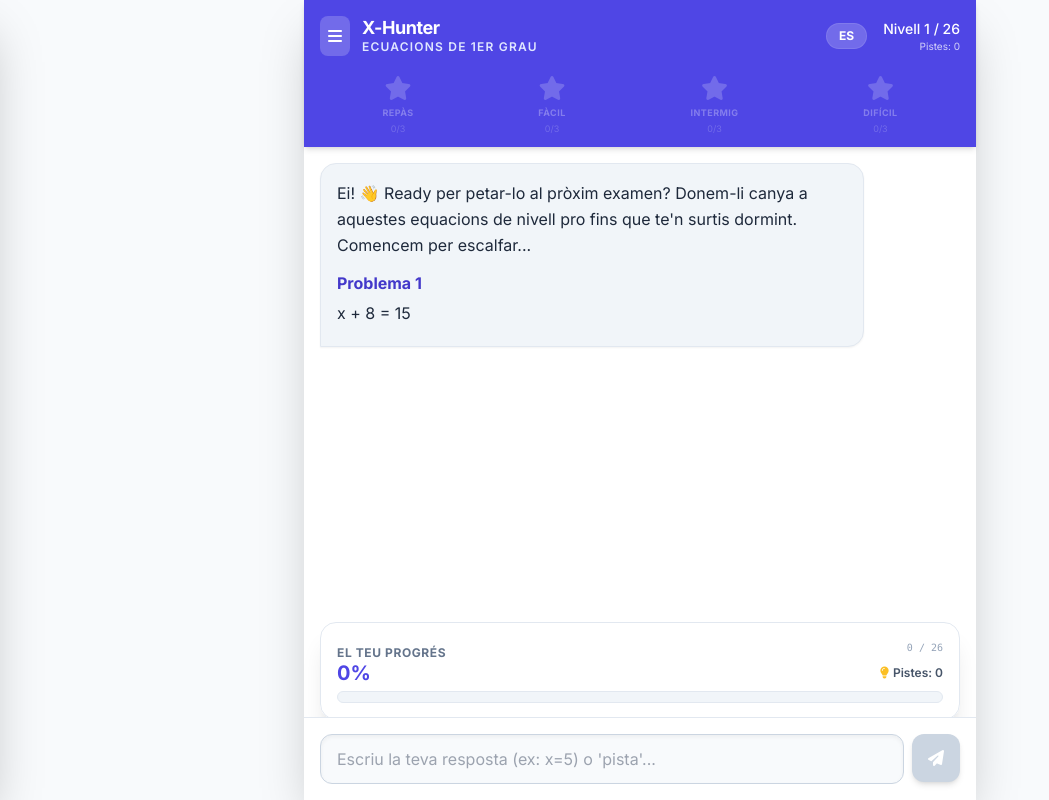
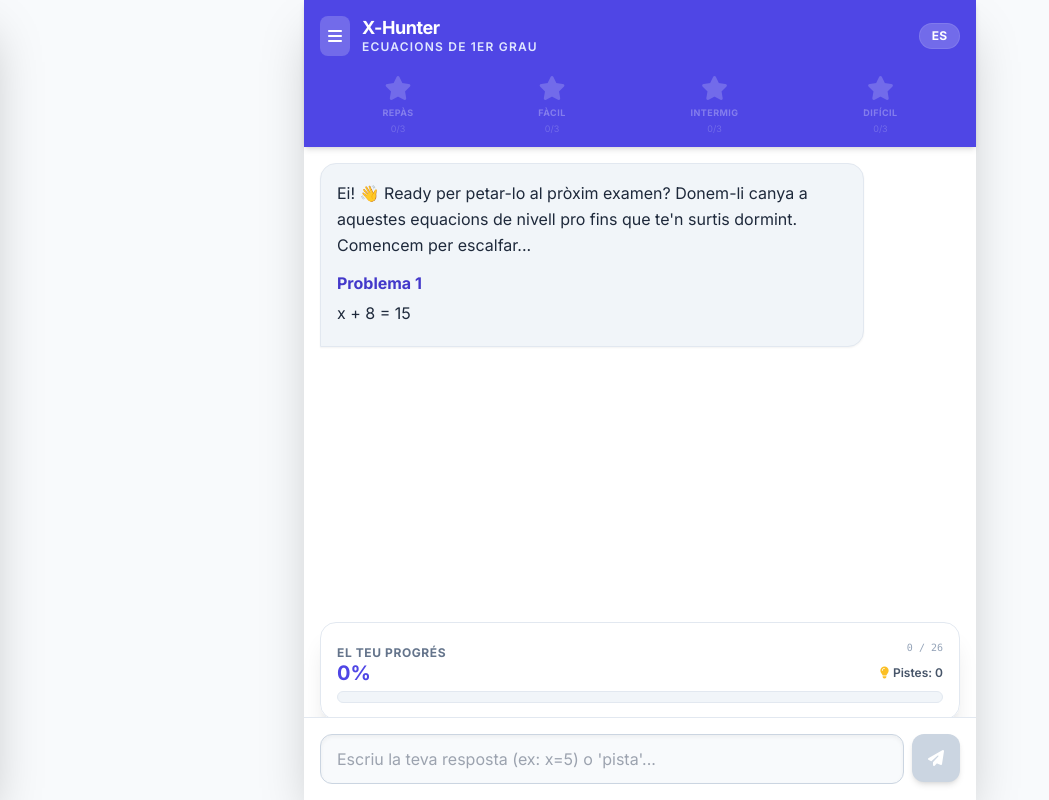
Before and after one commit to monicabermejo/equacions, a React (Vite) app: page / in a window 1280 px wide. Shown: the whole page, without its empty margins (0-1049 px from the left). Built offline with nearby package versions, Linux system fonts and the light colour scheme.

Commit message:
Remove level/hints counter from header, fix total to 26

```diff
--- a/App.tsx
+++ b/App.tsx
@@ -400,10 +400,7 @@ const App: React.FC = () => {
           >
             {state.language === 'ca' ? 'ES' : 'CA'}
           </button>
-          <div className="text-right hidden sm:block">
-            <div className="text-sm font-medium">{t.level} {state.currentLevel + 1} / {state.totalLevels}</div>
-            <div className="text-[10px] opacity-75">{t.hints}: {state.hintsUsed}</div>
-          </div>
+
         </div>
         </div>
 
```
